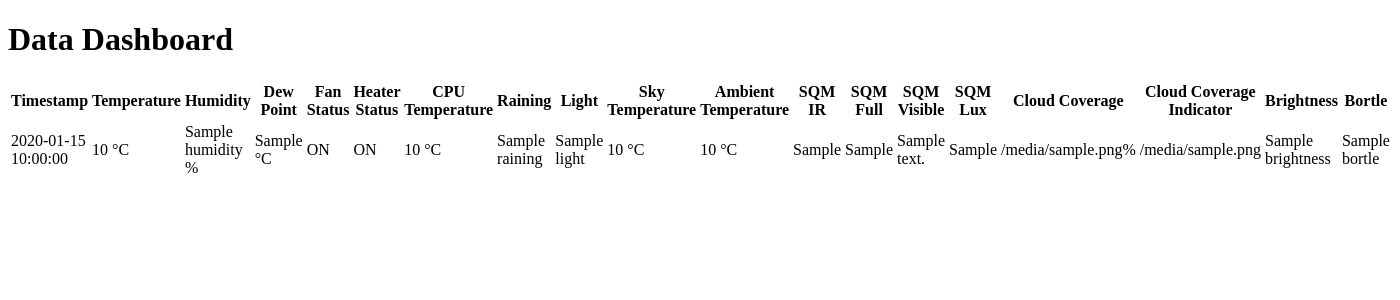
After one commit to robertrongen/WeatherMonitor, a Flask app: template templates/index copy.html in a window 1400 px wide. The commit adds this page. Shown: the top 300 px of the page. Run offline with Flask 3, Linux system fonts and the light colour scheme; the template is opened without the code that fills it: most values are stand-ins (such as "Sample title", 1, 10 or a date in 2020).

Commit message:
reduced index to test data

```diff
--- a/app.py
+++ b/app.py
@@ -14,10 +14,13 @@ def index():
     conn = get_db_connection()
     try:
         rows = conn.execute('SELECT * FROM sky_data ORDER BY timestamp DESC').fetchall()
-        timestamps = [row['timestamp'] for row in rows]
+        # Convert rows to list of dicts to ensure JSON serializability
+        rows_list = [dict(row) for row in rows]
+        timestamps = [row['timestamp'] for row in rows_list]  # Extracting timestamps as normal
     finally:
         conn.close()
-    return render_template('index.html', data=rows, timestamps=json.dumps(timestamps))
+
+    return render_template('index.html', data=rows_list, timestamps=json.dumps(timestamps))
 
 @app.route('/test')
 def index_test():
--- /dev/null
+++ b/templates/index copy.html
@@ -0,0 +1,72 @@
+<!DOCTYPE html>
+<html lang="en">
+<head>
+    <meta charset="UTF-8">
+    <meta name="viewport" content="width=device-width, initial-scale=1.0">
+    <title>Data Dashboard</title>
+    <script src="https://cdn.jsdelivr.net/npm/vue@2.6.14/dist/vue.min.js"></script>
+</head>
+<body>
+    <h1>Data Dashboard</h1>
+    <table>
+        <thead>
+            <tr>
+                <th>Timestamp</th>
+                <th>Temperature</th>
+                <th>Humidity</th>
+                <th>Dew Point</th>
+                <th>Fan Status</th>
+                <th>Heater Status</th>
+                <th>CPU Temperature</th>
+                <th>Raining</th>
+                <th>Light</th>
+                <th>Sky Temperature</th>
+                <th>Ambient Temperature</th>
+                <th>SQM IR</th>
+                <th>SQM Full</th>
+                <th>SQM Visible</th>
+                <th>SQM Lux</th>
+                <th>Cloud Coverage</th>
+                <th>Cloud Coverage Indicator</th>
+                <th>Brightness</th>
+                <th>Bortle</th>
+            </tr>
+        </thead>
+        <tbody>
+            {% for row in data %}
+            <tr>
+                <td>{{ row['timestamp'] }}</td>
+                <td>{{ row['temperature'] }} °C</td>
+                <td>{{ row['humidity'] }} %</td>
+                <td>{{ row['dew_point'] }} °C</td>
+                <td>{{ row['fan_status'] }}</td>
+                <td>{{ row['heater_status'] }}</td>
+                <td>{{ row['cpu_temperature'] }} °C</td>
+                <td>{{ row['raining'] }}</td>
+                <td>{{ row['light'] }}</td>
+                <td>{{ row['sky_temperature'] }} °C</td>
+                <td>{{ row['ambient_temperature'] }} °C</td>
+                <td>{{ row['sqm_ir'] }}</td>
+                <td>{{ row['sqm_full'] }}</td>
+                <td>{{ row['sqm_visible'] }}</td>
+                <td>{{ row['sqm_lux'] }}</td>
+                <td>{{ row['cloud_coverage'] }}%</td>
+                <td>{{ row['cloud_coverage_indicator'] }}</td>
+                <td>{{ row['brightness'] }}</td>
+                <td>{{ row['bortle'] }}</td>
+            </tr>
+            {% endfor %}
+        </tbody>
+    </table>
+
+    <script>
+        // Assuming you pass 'data' as an array of objects from Flask to this template
+        var app = new Vue({
+            el: '#app',
+            data: {
+                rows: {{ data|tojson }}
+            }
+        });
+    </script>
+</body>
+</html>
```
Also changed, not shown: templates/index.html (+6 -61 lines).
